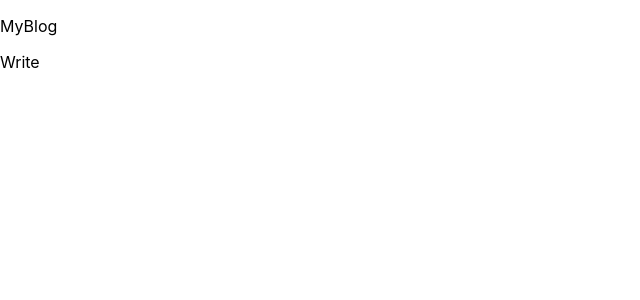
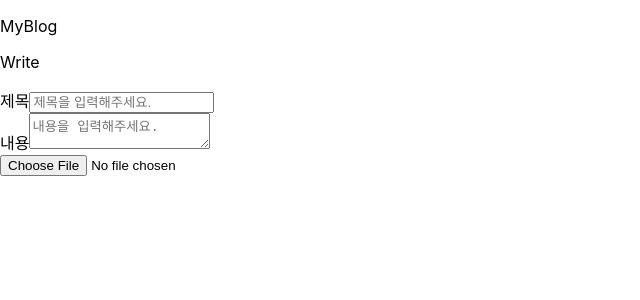
Before and after one commit to Bae0203/myblog, a React (Create React App) app: page /write in a window 1280 px wide. Before the commit this address had no page. Shown: the top 300 px of the page, without its empty margins (0-640 px from the left). Built offline with nearby package versions, Linux system fonts and the light colour scheme.

Commit message:
ADD :: WritePage

```diff
--- a/src/Router.tsx
+++ b/src/Router.tsx
@@ -2,6 +2,7 @@ import { Route, Routes, BrowserRouter } from "react-router-dom";
 import Header from "./components/Header";
 import DetailPage from "./layouts/DetailPage";
 import Main from "./layouts/Main";
+import WritePage from "./layouts/WritePage";
 export default function Router() {
   return (
     <BrowserRouter>
@@ -9,6 +10,7 @@ export default function Router() {
       <Routes>
         <Route path="/" element={<Main />}></Route>
         <Route path="/detail" element={<DetailPage />}></Route>
+        <Route path="/write" element={<WritePage />}></Route>
       </Routes>
     </BrowserRouter>
   );
--- a/src/components/Header.tsx
+++ b/src/components/Header.tsx
@@ -3,9 +3,9 @@ import { useNavigate } from "react-router-dom";
 export default function Header() {
   const Navigate = useNavigate();
   return (
-    <header onClick={() => Navigate("/")}>
-      <p>MyBlog</p>
-      <p>Write</p>
+    <header>
+      <p onClick={() => Navigate("/")}>MyBlog</p>
+      <p onClick={() => Navigate("/write")}>Write</p>
     </header>
   );
 }
--- a/src/layouts/DetailPage.tsx
+++ b/src/layouts/DetailPage.tsx
@@ -2,7 +2,9 @@ import React from "react";
 export default function DetailPage() {
   return (
     <>
-      <div>Detail</div>
+      <p>title</p>
+      <div>image</div>
+      <p>information</p>
     </>
   );
 }
--- /dev/null
+++ b/src/layouts/WritePage.tsx
@@ -0,0 +1,17 @@
+export default function WritePage() {
+  return (
+    <>
+      <nav>
+        <label>제목</label>
+        <input type="text" placeholder="제목을 입력해주세요." />
+      </nav>
+      <nav>
+        <label>내용</label>
+        <textarea placeholder="내용을 입력해주세요."></textarea>
+      </nav>
+      <nav>
+        <input type="file" accept="image/*" />
+      </nav>
+    </>
+  );
+}
```
